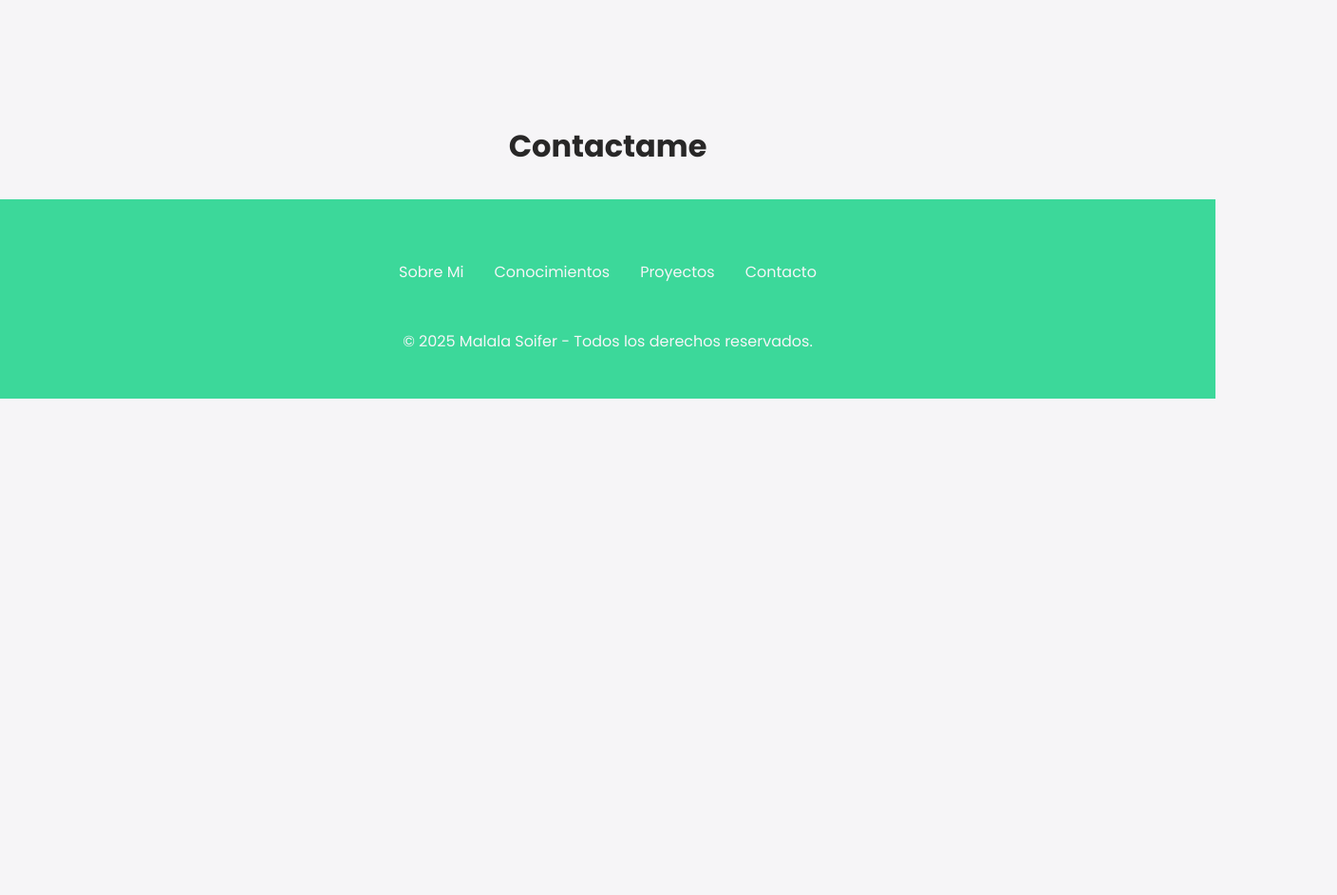
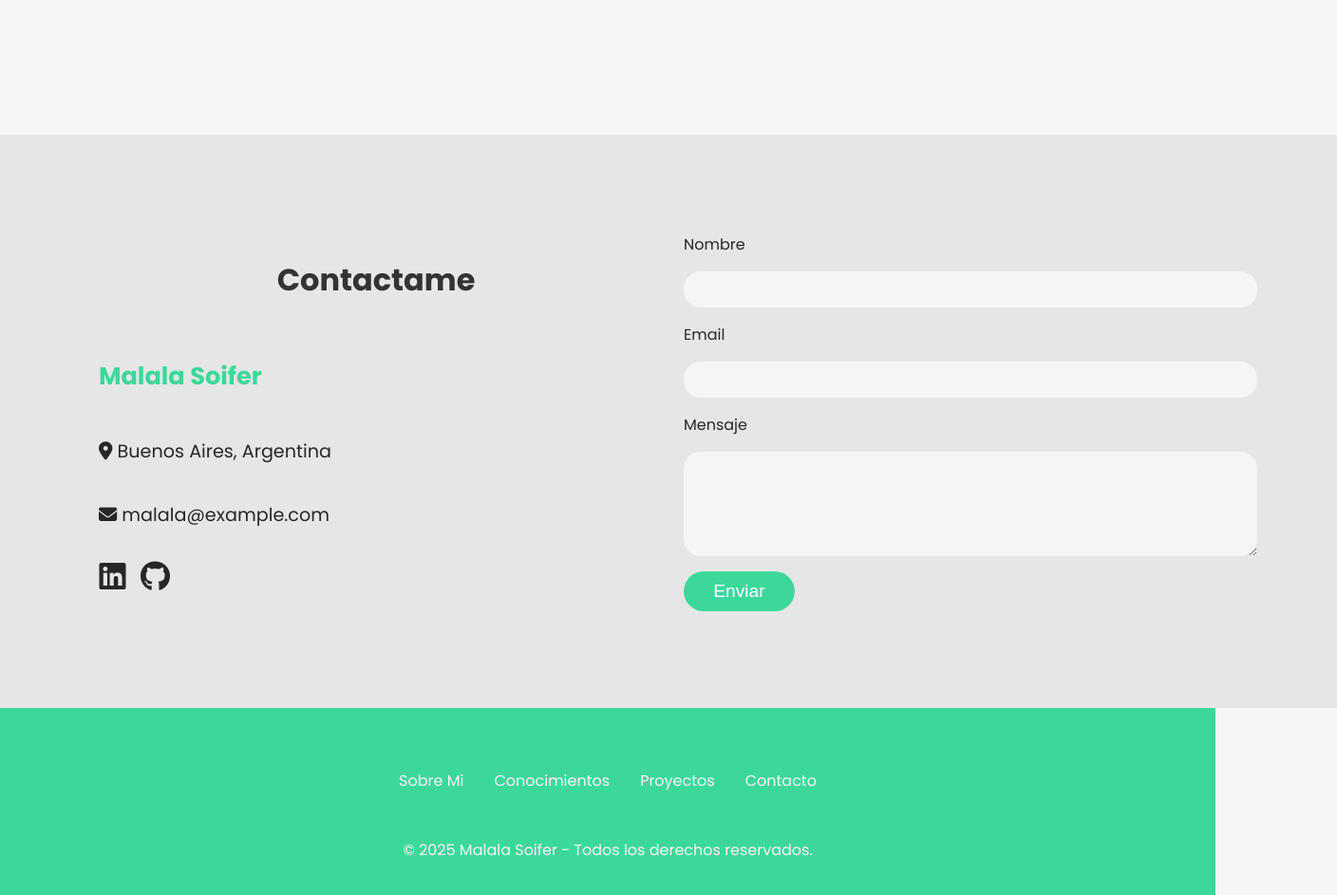
Before and after one commit to MaliSoi/ADA_Trabajo-Integrador, a plain HTML site: page Index.html in a window 1280 px wide. Shown: the part 3160-4103 px from the top of the page at 95% size, 1408 px wide, since content can reach past the window. Before the commit the page ends 3580 px from the top, so only its background shows below. Drawn offline with Linux system fonts and the light colour scheme.

Commit message:
Agregando contacto.css

```diff
--- a/Index.html
+++ b/Index.html
@@ -167,8 +167,36 @@
 
     <!--Sección Contacto-->
     <section id="contacto">
-        <h2>Contactame</h2>
+        <div class="contacto-contenedor">
+            <!-- Columna izquierda: Título y redes sociales -->
+            <div class="contacto-info">
+                <h2>Contactame</h2>
+                <h3>Malala Soifer</h3>
+                <p><i class="fas fa-map-marker-alt"></i> Buenos Aires, Argentina</p>
+                <p><i class="fas fa-envelope"></i> <a href="mailto:malala@example.com">malala@example.com</a></p>
+                <div class="redes-sociales">
+                    <a href="https://www.linkedin.com/in/malalasoifer/" target="_blank"><i class="fab fa-linkedin"></i></a>
+                    <a href="https://github.com/MaliSoi" target="_blank"><i class="fab fa-github"></i></a>
+                </div>
 
+            </div>
+
+            <!-- Columna derecha: Formulario de contacto -->
+            <div class="contacto-formulario">
+                <form action="https://formspree.io/f/tuform" method="POST">
+                    <label for="nombre">Nombre</label>
+                    <input type="text" id="nombre" name="nombre" required>
+
+                    <label for="email">Email</label>
+                    <input type="email" id="email" name="email" required>
+
+                    <label for="mensaje">Mensaje</label>
+                    <textarea id="mensaje" name="mensaje" rows="5" required></textarea>
+
+                    <button type="submit" class="btn-enviar">Enviar</button>
+                </form>
+            </div>
+        </div>
     </section>
 
 </main>
--- a/css/contacto.css
+++ b/css/contacto.css
@@ -0,0 +1,169 @@
+/* Sección Contacto */
+
+
+
+#contacto {
+    padding: 8% 5%;
+    background-color: rgb(230, 230, 230); /* Fondo gris */
+    width: 100%; /* Ocupar todo el ancho */
+    display: flex;
+    justify-content: center; /* Centrar horizontalmente */
+    align-items: flex-start; /* Alinear las columnas a la parte superior */
+}
+
+#contacto a {
+    text-decoration: none; /* Elimina el subrayado */
+    color: inherit; /* Mantiene el color del texto que ya tiene el contenedor */
+}
+
+#contacto a:hover {
+    color: #3cd89a; /* O cualquier color que prefieras para el hover */
+}
+
+/* Contenedor de contacto en 2 columnas */
+.contacto-contenedor {
+    display: flex;
+    flex-direction: row; /* Mantener las columnas en fila */
+    justify-content: space-between; /* Espacio uniforme entre columnas */
+    align-items: flex-start; /* Asegurar que los elementos estén alineados a la misma altura */
+    width: 100%;
+    max-width: 1200px; /* Limitar el ancho máximo */
+    gap: 2rem;
+
+
+}
+
+/* Izquierda: Info y redes */
+.contacto-info {
+    flex: 1; /* Que ocupe la mitad disponible */
+    display: flex;
+    flex-direction: column;
+    justify-content: center; /* Centrar contenido verticalmente */
+    text-align: left;
+    text-align: left;
+    position: relative; /* Para usar top */
+
+
+
+}
+
+
+.contacto-info h2 {
+    font-size: 2rem;
+    color: #333;
+    position: relative; /* Para usar top */
+
+
+}
+
+.contacto-info h3 {
+    font-size: 1.6rem;
+    color: #3cd89a;
+}
+
+.redes-sociales {
+    display: flex;
+    gap: 1rem;
+    margin-top: 1rem;
+}
+
+.redes-sociales a {
+    font-size: 2rem; /* Tamaño de los iconos */
+    color: #3cd89a; /* Color inicial */
+    display: inline-flex; /* Asegura que se comporte como un botón */
+    align-items: center;
+    justify-content: center;
+    width: 29px; /* Ajusta según el tamaño de los iconos */
+    height: 29px;
+
+    transition: all 0.3s ease-in-out;
+}
+
+.redes-sociales a:hover {
+    color:  #47be8e;
+    transform: scale(1.1);
+
+}
+
+.redes-sociales a:active {
+    box-shadow: 0px 0px 8px rgba(60, 216, 154, 0.6);
+    outline: none;
+
+    transition: all 0.3s ease-in-out;
+}
+
+
+/* Derecha: Formulario */
+.contacto-formulario {
+    flex: 1;
+    display: flex;
+    flex-direction: column;
+    justify-content: center; /* Centrar contenido verticalmente */
+}
+
+form {
+    display: flex;
+    flex-direction: column;
+    gap: 1rem;
+}
+
+input, textarea {
+    width: 100%;
+    padding: 10px;
+    border-radius: 18px;
+    font-size: 1rem;
+    border: none; /* Elimina el borde */
+    background-color: #f5f5f5; /* Color de fondo sutil */
+    outline: none; /* Evita el borde azul al hacer clic */
+}
+
+
+input:focus, textarea:focus {
+    border: 2px solid #3cd89a;
+    border-radius: 18px;
+    box-shadow: 0px 0px 8px rgba(60, 216, 154, 0.6);
+    outline: none;
+    transition: all 0.3s ease-in-out;
+}
+
+/* Efecto hover similar */
+input:hover, textarea:hover {
+    color: #3cd89a;
+}
+
+.btn-enviar {
+    padding: 10px;
+    background: #3cd89a;
+    color: white;
+    border-radius: 30px;
+    font-size: 1.2rem;
+    width: 20%;
+    cursor: pointer;
+    border: none;
+    transition: background 0.3s ease; transform 0.3s ease;  box-shadow 0.3s ease;
+}
+
+
+.btn-enviar:hover {
+    background: #47be8e;
+    transform: scale(1.05); /* Mismo efecto de escala */
+}
+
+.btn-enviar:active {
+    box-shadow: 0px 0px 12px rgba(60, 216, 154, 0.8);
+}
+
+
+
+/* Ajustes responsive */
+@media (max-width: 768px) {
+    .contacto-contenedor {
+        flex-direction: column;
+        align-items: center;
+        text-align: center;
+    }
+
+    .contacto-info, .contacto-formulario {
+        width: 100%;
+    }
+}
--- a/css/proyectos.css
+++ b/css/proyectos.css
@@ -2,8 +2,8 @@
 #proyectos {
     width: 90%;
     max-width: 1200px;
-    margin: 4rem auto; /* Ajusta el margen para separar de otras secciones */
-    padding: 4% 5%;
+    margin: 6rem auto; /* Ajusta el margen para separar de otras secciones */
+    padding: 2% 3%;
     display: flex;
     flex-direction: column;
     align-items: center;
```
